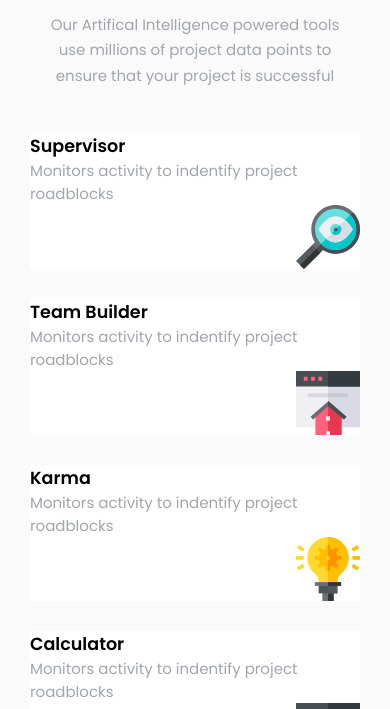
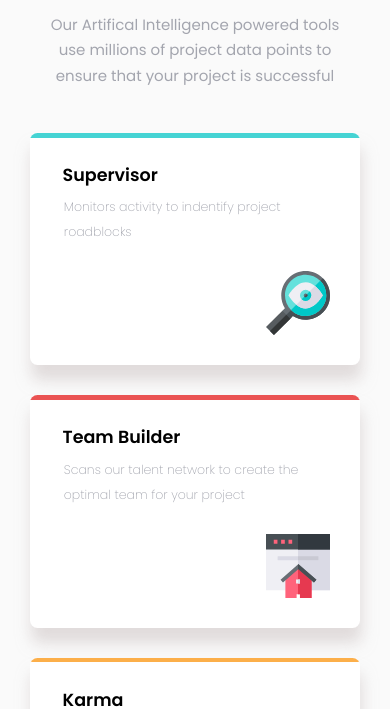
Before and after one commit to SiddanthNayak/FourCardFeature, a plain HTML site: page four-card-feature-section-master/index.html in a window 390 px wide. Shown: the part 121-830 px from the top of the page. Drawn offline with Linux system fonts and the light colour scheme.

Commit message:
Mobile Design

```diff
--- a/four-card-feature-section-master/index.html
+++ b/four-card-feature-section-master/index.html
@@ -17,28 +17,28 @@
     points to ensure that your project is successful</h4>
   </div>
 
-  <div class="box">
+  <div class="box box-cyan">
     <h3>Supervisor</h3>
-    <p>Monitors activity to indentify project roadblocks</p>
+    <small>Monitors activity to indentify project roadblocks</small>
     <img src="/four-card-feature-section-master/images/icon-supervisor.svg" alt="supervisor">
   </div>
 
-  <div class="box">
+  <div class="box box-red">
     <h3>Team Builder</h3>
-    <p>Monitors activity to indentify project roadblocks</p>
+    <small>Scans our talent network to create the optimal team for your project</small>
     <img src="/four-card-feature-section-master/images/icon-team-builder.svg" alt="teambuilder">
   </div>
 
 
-  <div class="box">
+  <div class="box box-orange">
     <h3>Karma</h3>
-    <p>Monitors activity to indentify project roadblocks</p>
+    <small>Regularly evaluate our talent to ensure quality</small>
     <img src="/four-card-feature-section-master/images/icon-karma.svg" alt="karma">
   </div>
 
-  <div class="box">
+  <div class="box box-blue">
     <h3>Calculator</h3>
-    <p>Monitors activity to indentify project roadblocks</p>
+    <small>Use data from past projects to provide better delivery estimates</small>
     <img src="/four-card-feature-section-master/images/icon-calculator.svg" alt="calculator">
   </div>
 
--- a/four-card-feature-section-master/style.css
+++ b/four-card-feature-section-master/style.css
@@ -38,15 +38,55 @@ body{
     text-align: left;
     background-color: white;
     margin: 2em;
+    position: relative;
+    overflow: hidden;
     display: flex;
     flex-wrap: wrap;
     justify-content: flex-start;
+    border-radius: 0.5em;
+    padding: 1em;
+    box-shadow: 0.1em 1em 1em rgba(207, 200, 200, 0.61);
 }
 
 .box img{
     margin-left: auto;
+    padding: 1.8em 1em 1em 0em;
+}
+
+.box small{
+    font-weight: 200;
+    margin: 0em 2.4em 0em 0em;
+    padding: 0.5em 0em 0em 1.5em;
+    line-height: 2em;
 }
 
 .box h3{
     color: black;
+    padding: 0.8em 0em 0em 1em;
+
 }
+
+.box::after{
+    content: '';
+    width: 100%;
+    height: 0.3em;
+    position: absolute;
+    top: 0;
+    left: 0;
+}
+
+.box-red::after{
+    background-color:hsl(0, 78%, 62%) ;
+}
+
+.box-cyan::after{
+    background-color: hsl(180, 62%, 55%);
+}
+
+.box-orange::after{
+    background-color:hsl(34, 97%, 64%) ;
+}
+
+.box-blue::after{
+    background-color: hsl(212, 86%, 64%);
+}
```
